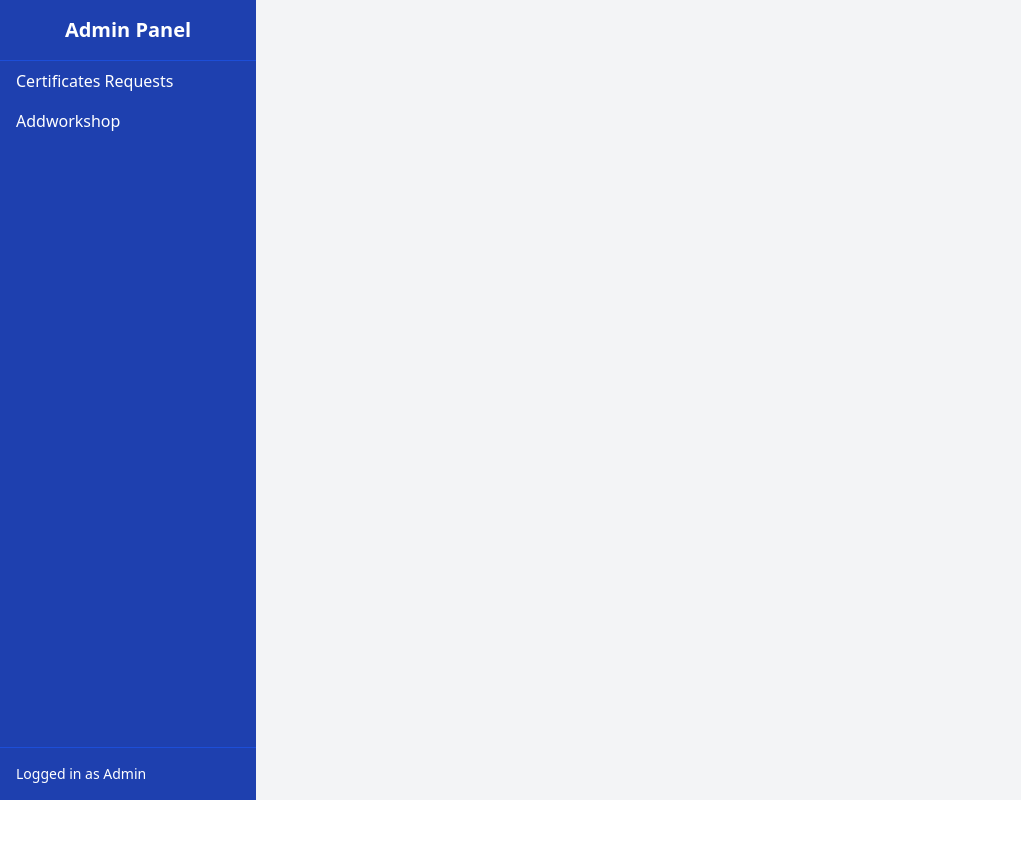
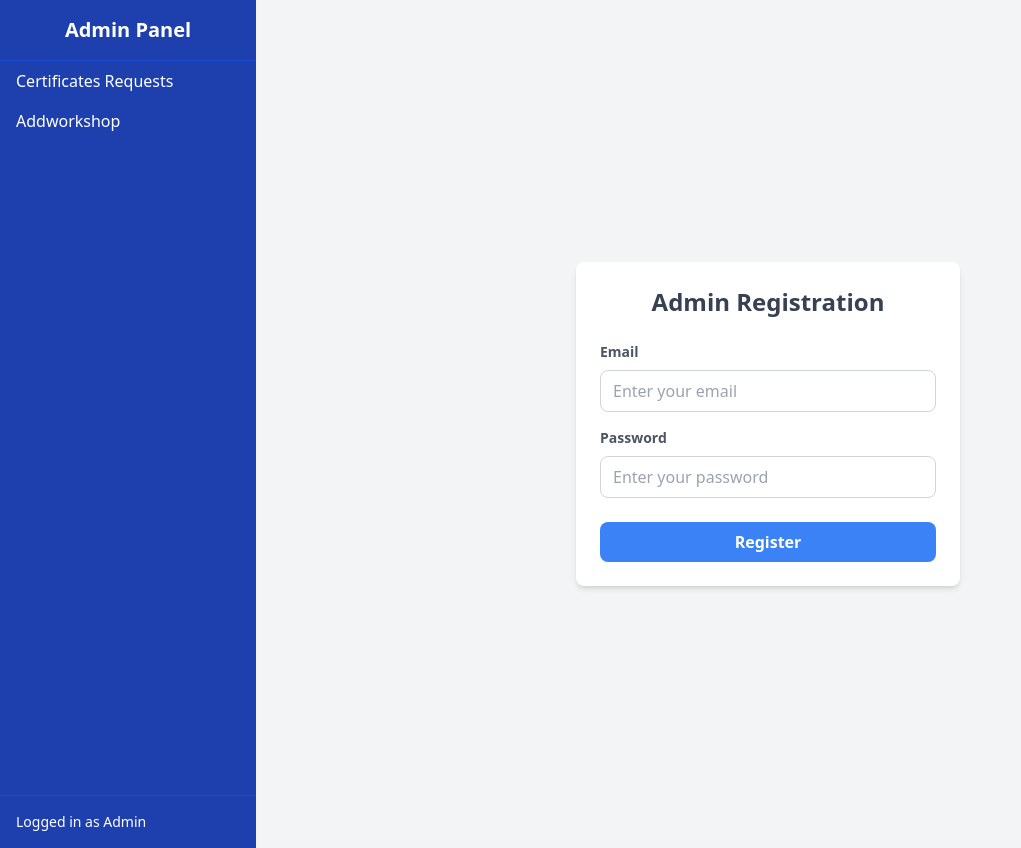
Before and after one commit to OMCHY43/CertificateGEN, a React (Vite) app in the folder Admin/: page / in a window 1280 px wide. Shown: the whole page, without its empty margins (0-1021 px from the left). Before the commit the page ends 800 px from the top, so only its background shows below. Built offline with nearby package versions, Linux system fonts and the light colour scheme; no server answers.

Commit message:
changes]

```diff
--- a/Admin/src/App.jsx
+++ b/Admin/src/App.jsx
@@ -23,7 +23,7 @@
           </button>
 
           <Routes>
-            <Route path='/AdminLogin' element={<AdminLogin />} />
+            <Route path='/' element={<AdminLogin />} />
 
               <Route path="/certificates-requests" element={<CertificatesRequests />} />
               <Route path="/Addworkshop" element={<AddWorkShop />} />
```
